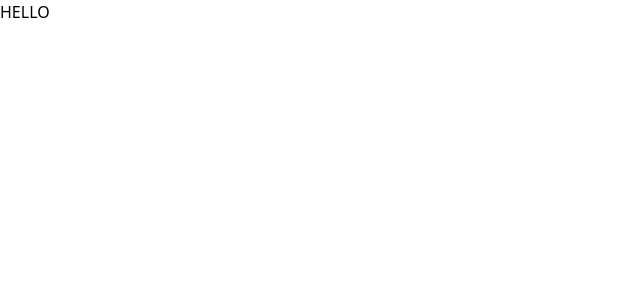
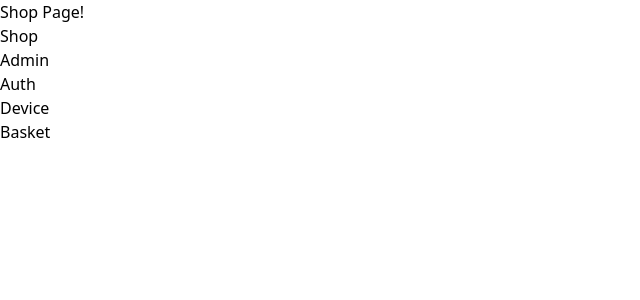
Before and after one commit to twilzz/pern_project, a React (Vite) app in the folder client/: page / in a window 1280 px wide. Shown: the top 300 px of the page, without its empty margins (0-640 px from the left). Built offline with nearby package versions, Linux system fonts and the light colour scheme.

Commit message:
update client structure, add routes for app

```diff
--- /dev/null
+++ b/client/src/App.tsx
@@ -0,0 +1,41 @@
+import { Link, Route, BrowserRouter as Router, Routes } from 'react-router-dom'
+import { AdminPage } from './pages/AdminPage'
+import { AuthPage } from './pages/AuthPage'
+import { BasketPage } from './pages/BasketPage'
+import { DevicePage } from './pages/DevicePage'
+import { ShopPage } from './pages/ShopPage'
+export const App = () => {
+    return (
+        <div>
+            <Router>
+                <Routes>
+                    <Route path="/" element={<ShopPage />} />
+                    <Route path="admin" element={<AdminPage />} />
+                    <Route path="auth" element={<AuthPage />} />
+                    <Route path="device" element={<DevicePage />} />
+                    <Route path="basket" element={<BasketPage />} />
+                </Routes>
+
+                <div>
+                    <ul>
+                        <li>
+                            <Link to="/">Shop</Link>
+                        </li>
+                        <li>
+                            <Link to="admin">Admin</Link>
+                        </li>
+                        <li>
+                            <Link to="auth">Auth</Link>
+                        </li>
+                        <li>
+                            <Link to="device">Device</Link>
+                        </li>
+                        <li>
+                            <Link to="basket">Basket</Link>
+                        </li>
+                    </ul>
+                </div>
+            </Router>
+        </div>
+    )
+}
--- a/client/src/index.tsx
+++ b/client/src/index.tsx
@@ -1,10 +1,10 @@
 import React from 'react'
 import ReactDOM from 'react-dom/client'
-
+import { App } from './App'
 import './index.css'
 
 ReactDOM.createRoot(document.getElementById('root')!).render(
     <React.StrictMode>
-        <div>HELLO</div>
+        <App />
     </React.StrictMode>
 )
--- /dev/null
+++ b/client/src/pages/AdminPage.tsx
@@ -0,0 +1,3 @@
+export const AdminPage = () => {
+    return <div>Admin Page!</div>
+}
--- /dev/null
+++ b/client/src/pages/AuthPage.tsx
@@ -0,0 +1,3 @@
+export const AuthPage = () => {
+    return <div>Auth Page!</div>
+}
--- /dev/null
+++ b/client/src/pages/BasketPage.tsx
@@ -0,0 +1,3 @@
+export const BasketPage = () => {
+    return <div>Basket Page!</div>
+}
--- /dev/null
+++ b/client/src/pages/DevicePage.tsx
@@ -0,0 +1,3 @@
+export const DevicePage = () => {
+    return <div>Device Page!</div>
+}
--- /dev/null
+++ b/client/src/pages/ShopPage.tsx
@@ -0,0 +1,3 @@
+export const ShopPage = () => {
+    return <div>Shop Page!</div>
+}
```
Also changed, not shown: client/package.json (+6 -1 lines), 1 other file (tests, documents, lock files or other folders).
